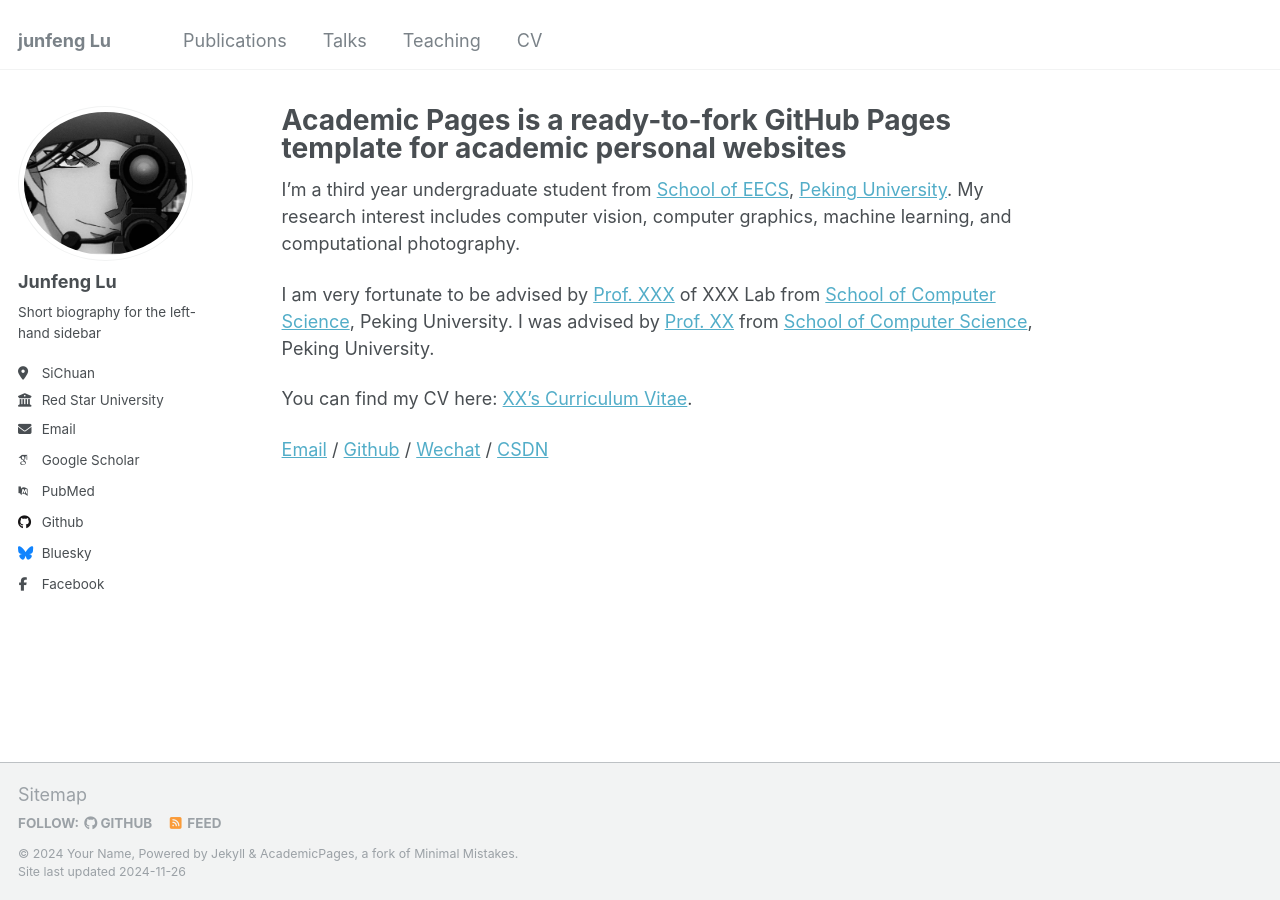
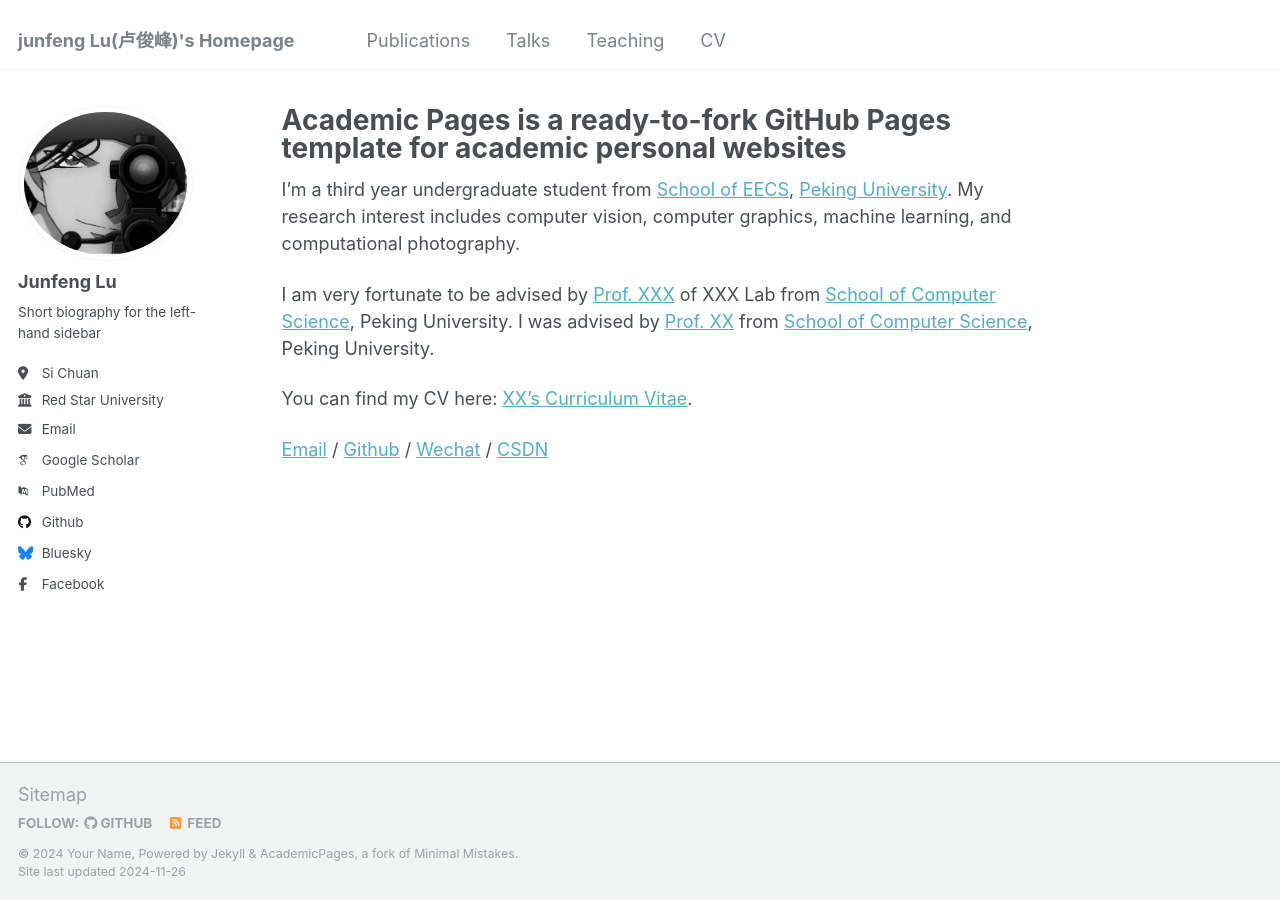
Before and after one commit to JunFengLu1/JunFengLu1.github.io, a Jekyll site: the page built from _pages/about.md, in a window 1280 px wide. Built offline with Jekyll 4.4.1, drawn with Linux system fonts in a browser that asks for light colours; some web fonts are replaced.

Commit message:
Update _config.yml

```diff
--- a/_config.yml
+++ b/_config.yml
@@ -8,8 +8,8 @@
 
 # Basic Site Settings
 locale                   : "en-US"
-title                    : "junfeng Lu"
-title_separator          : "-"
+title                    : "junfeng Lu(卢俊峰)'s Homepage"
+#title_separator          : "-"
 name                     : &name "Your Name"
 description              : &description "personal description"
 url                      : https://junfenglu1.github.io/ # https://academicpages.github.io # the base hostname & protocol for your site e.g. "https://[your GitHub username].github.io"
@@ -25,7 +25,7 @@ author:
   name             : "Junfeng Lu"
   pronouns         : # example: "she/her"
   bio              : "Short biography for the left-hand sidebar"
-  location         : "SiChuan"
+  location         : "Si Chuan"
   employer         : "Red Star University"
   uri              : # URL
   email            : "ljunfmax@163.com"
```
